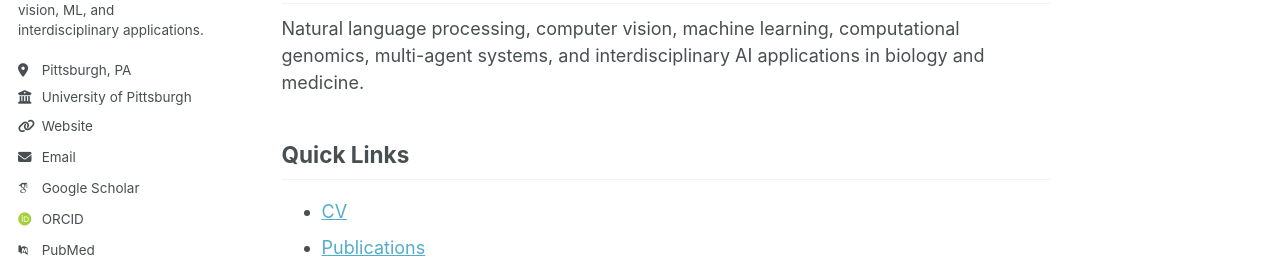
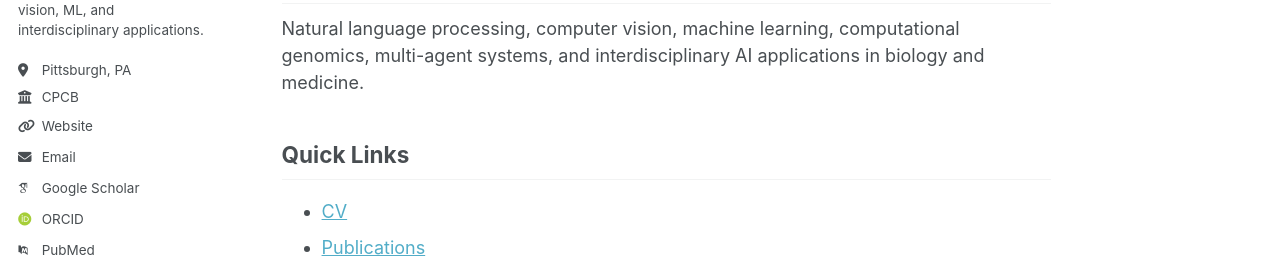
Before and after one commit to dummyindex/dummyindex.github.io, a Jekyll site: the page built from _pages/about.md, in a window 1280 px wide. Shown: the part 508-780 px from the top of the page. Built offline with Jekyll 4.4.1, drawn with Linux system fonts in a browser that asks for light colours; some web fonts are replaced; a script that is not in the unit is left out.

Commit message:
Update employer information in author profile to reflect current affiliation

```diff
--- a/_config.yml
+++ b/_config.yml
@@ -27,7 +27,7 @@ author:
   pronouns         : "he/him"
   bio              : "Ph.D. Trainee in Computational Biology at the Joint Carnegie Mellon University–University of Pittsburgh Ph.D. Program (CPCB), with extensive research and engineering experience in NLP, computer vision, ML, and interdisciplinary applications."
   location         : "Pittsburgh, PA"
-  employer         : "University of Pittsburgh"
+  employer         : "CPCB"
   uri              : "https://github.com/dummyindex/"
   email            : "keniauthor@gmail.com"
 
```
